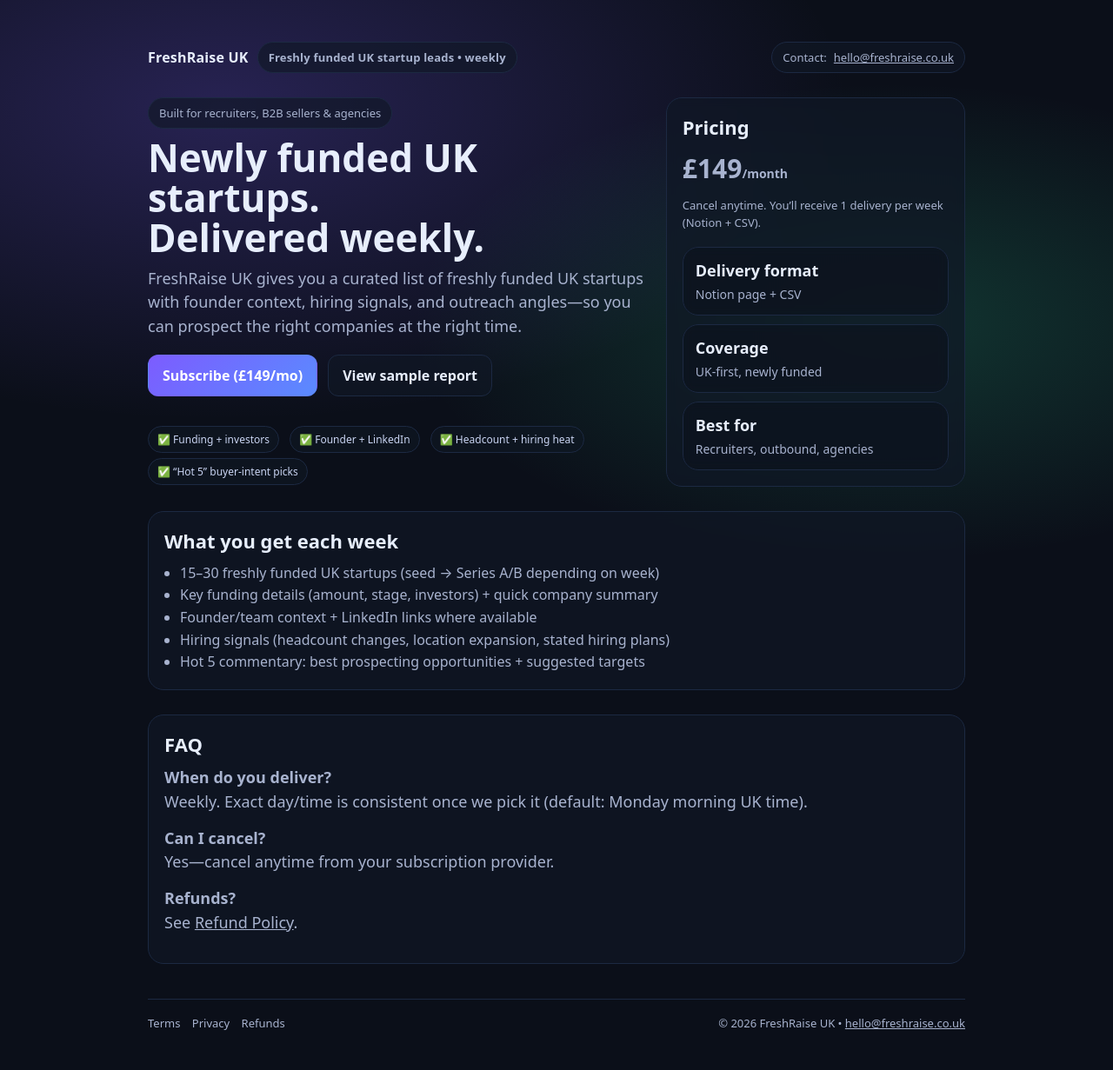
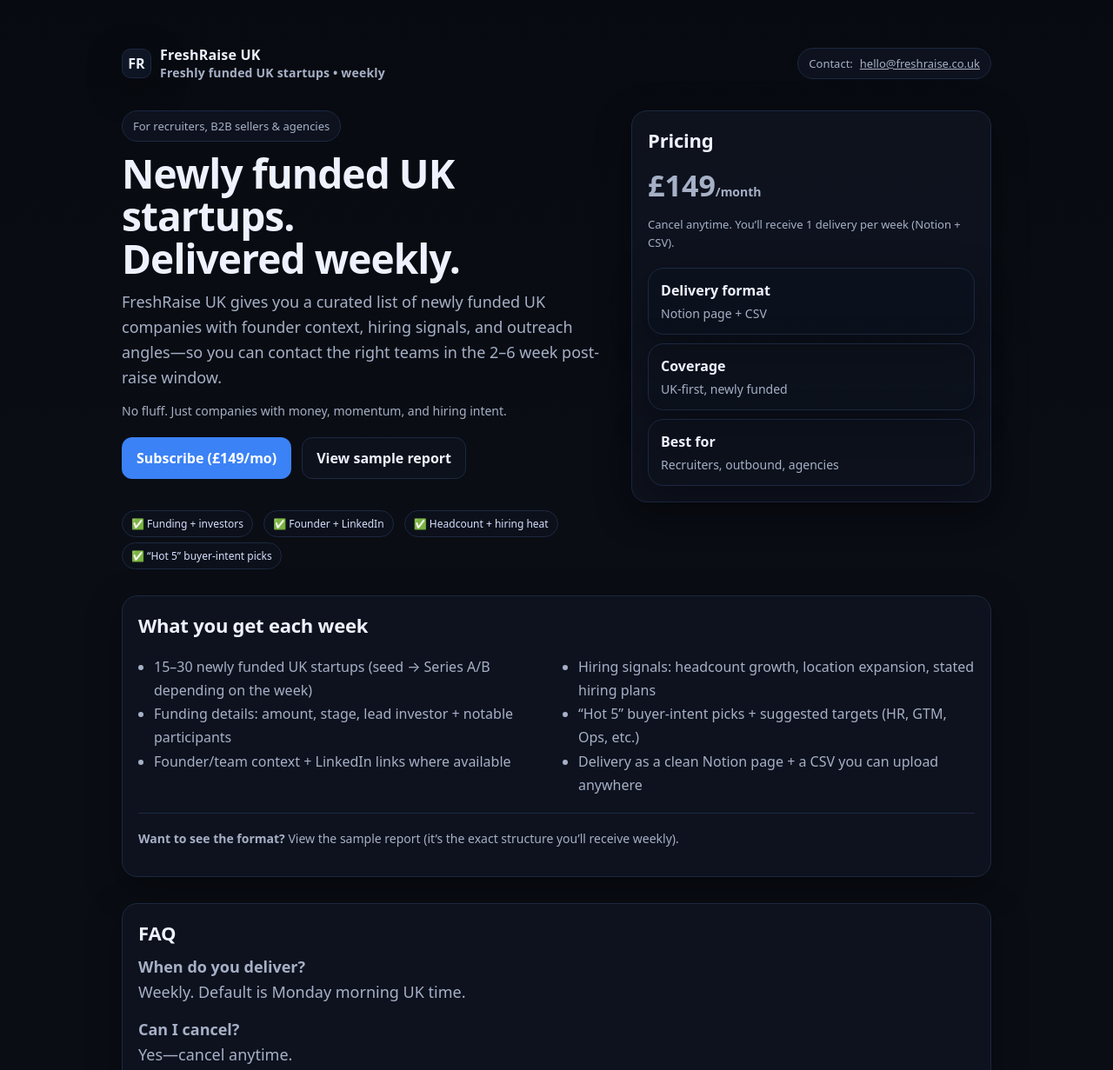
Before and after one commit to DonShelly/freshraise-site, a plain HTML site: page freshraise-site/index.html in a window 1280 px wide. Shown: the top 1231 px of the page at 87% size. Drawn offline with Linux system fonts and the light colour scheme.

Commit message:
Improve landing page styling + structure to feel less generic

```diff
--- a/freshraise-site/index.html
+++ b/freshraise-site/index.html
@@ -6,51 +6,65 @@
   <title>FreshRaise UK — Freshly funded UK startup leads</title>
   <meta name="description" content="FreshRaise UK delivers a weekly list of freshly funded UK startups with hiring signals and outreach angles. £149/month." />
   <style>
-    :root{--bg:#0b0f19;--card:#101826;--text:#e7eefc;--muted:#a8b3cf;--accent:#7c5cff;--accent2:#2ee59d;--line:#1c2942;}
+    :root{--bg:#0a0d14;--card:#0f1522;--text:#eef2ff;--muted:#a6b0c6;--accent:#3b82f6;--line:#1c2942;--shadow:0 12px 40px rgba(0,0,0,.35);}
     *{box-sizing:border-box}
-    body{margin:0;font-family:ui-sans-serif,system-ui,-apple-system,Segoe UI,Roboto,Helvetica,Arial; background:radial-gradient(1200px 600px at 20% 10%, rgba(124,92,255,.25), transparent 60%),radial-gradient(1000px 500px at 80% 30%, rgba(46,229,157,.18), transparent 55%), var(--bg); color:var(--text);}
+    body{margin:0;font-family:ui-sans-serif,system-ui,-apple-system,Segoe UI,Roboto,Helvetica,Arial; background:linear-gradient(180deg,#070a10 0%, #0a0d14 35%, #0a0d14 100%); color:var(--text);}
     a{color:inherit}
-    .wrap{max-width:980px;margin:0 auto;padding:48px 20px}
-    .nav{display:flex;justify-content:space-between;align-items:center;gap:16px;margin-bottom:28px}
-    .brand{display:flex;align-items:center;gap:10px;font-weight:700;letter-spacing:.2px}
-    .pill{display:inline-flex;gap:8px;align-items:center;border:1px solid var(--line);background:rgba(16,24,38,.65);padding:8px 12px;border-radius:999px;color:var(--muted);font-size:13px}
-    .hero{display:grid;grid-template-columns:1.25fr .75fr;gap:22px;align-items:start;margin-top:18px}
-    @media (max-width: 860px){.hero{grid-template-columns:1fr}}
-    h1{font-size:44px;line-height:1.05;margin:10px 0 10px}
-    p{color:var(--muted);font-size:18px;line-height:1.55;margin:0 0 14px}
-    .card{border:1px solid var(--line);background:rgba(16,24,38,.7);backdrop-filter: blur(6px); border-radius:18px;padding:18px}
+    .wrap{max-width:1040px;margin:0 auto;padding:52px 20px}
+    .nav{display:flex;justify-content:space-between;align-items:center;gap:16px;margin-bottom:34px}
+    .brand{display:flex;align-items:center;gap:10px;font-weight:800;letter-spacing:.2px}
+    .logo{width:34px;height:34px;border-radius:10px;background:linear-gradient(135deg,#111827,#0b1220);border:1px solid var(--line);display:grid;place-items:center;box-shadow:var(--shadow)}
+    .pill{display:inline-flex;gap:8px;align-items:center;border:1px solid var(--line);background:rgba(15,21,34,.8);padding:8px 12px;border-radius:999px;color:var(--muted);font-size:13px}
+    .hero{display:grid;grid-template-columns:1.15fr .85fr;gap:26px;align-items:start;margin-top:18px}
+    @media (max-width: 920px){.hero{grid-template-columns:1fr}}
+    h1{font-size:46px;line-height:1.06;margin:12px 0 12px;letter-spacing:-.02em}
+    p{color:var(--muted);font-size:18px;line-height:1.6;margin:0 0 14px}
+    .card{border:1px solid var(--line);background:rgba(15,21,34,.75);border-radius:18px;padding:18px;box-shadow:var(--shadow)}
     .cta{display:flex;flex-wrap:wrap;gap:12px;margin-top:18px}
-    .btn{display:inline-flex;align-items:center;justify-content:center;gap:10px;border-radius:12px;padding:12px 16px;border:1px solid transparent;font-weight:650;text-decoration:none}
-    .btn.primary{background:linear-gradient(135deg,var(--accent),#5a8bff);color:white}
-    .btn.secondary{border-color:var(--line);background:rgba(16,24,38,.65);color:var(--text)}
+    .btn{display:inline-flex;align-items:center;justify-content:center;gap:10px;border-radius:12px;padding:12px 16px;border:1px solid transparent;font-weight:750;text-decoration:none}
+    .btn.primary{background:var(--accent);color:white}
+    .btn.primary:hover{filter:brightness(1.05)}
+    .btn.secondary{border-color:var(--line);background:rgba(15,21,34,.55);color:var(--text)}
+    .btn.secondary:hover{background:rgba(15,21,34,.8)}
     .grid{display:grid;grid-template-columns:repeat(3,1fr);gap:14px;margin-top:18px}
-    @media (max-width: 860px){.grid{grid-template-columns:1fr}}
+    @media (max-width: 920px){.grid{grid-template-columns:1fr}}
     .kpi{display:flex;flex-direction:column;gap:6px}
-    .kpi b{font-size:18px}
+    .kpi b{font-size:16px}
     .kpi span{color:var(--muted);font-size:14px}
-    .section{margin-top:28px}
-    h2{font-size:22px;margin:0 0 10px}
-    ul{margin:10px 0 0;padding-left:18px;color:var(--muted);line-height:1.6}
-    .price{font-size:30px;font-weight:800;margin:0}
+    .section{margin-top:30px}
+    h2{font-size:22px;margin:0 0 10px;letter-spacing:-.01em}
+    ul{margin:10px 0 0;padding-left:18px;color:var(--muted);line-height:1.7}
+    .price{font-size:34px;font-weight:900;margin:0}
     .small{font-size:13px;color:var(--muted);margin-top:8px}
-    .footer{margin-top:40px;padding-top:18px;border-top:1px solid var(--line);display:flex;flex-wrap:wrap;gap:10px;justify-content:space-between;color:var(--muted);font-size:13px}
+    .footer{margin-top:44px;padding-top:18px;border-top:1px solid var(--line);display:flex;flex-wrap:wrap;gap:10px;justify-content:space-between;color:var(--muted);font-size:13px}
     .links a{color:var(--muted);text-decoration:none;margin-right:10px}
     .links a:hover{color:var(--text)}
-    .tag{display:inline-block;font-size:12px;color:#c9d4f2;border:1px solid var(--line);padding:6px 10px;border-radius:999px;margin:6px 8px 0 0;background:rgba(16,24,38,.55)}
+    .tag{display:inline-block;font-size:12px;color:#d7dfff;border:1px solid var(--line);padding:6px 10px;border-radius:999px;margin:6px 8px 0 0;background:rgba(15,21,34,.45)}
+    .subtle{color:var(--muted);font-size:14px}
+    .hr{height:1px;background:var(--line);margin:18px 0}
+    .twoCol{display:grid;grid-template-columns:1fr 1fr;gap:14px}
+    @media (max-width: 920px){.twoCol{grid-template-columns:1fr}}
   </style>
 </head>
 <body>
   <div class="wrap">
     <div class="nav">
-      <div class="brand">FreshRaise UK <span class="pill">Freshly funded UK startup leads • weekly</span></div>
+      <div class="brand">
+        <div class="logo" aria-hidden="true">FR</div>
+        <div>
+          <div>FreshRaise UK</div>
+          <div class="subtle">Freshly funded UK startups • weekly</div>
+        </div>
+      </div>
       <div class="pill">Contact: <a href="mailto:hello@freshraise.co.uk">hello@freshraise.co.uk</a></div>
     </div>
 
     <div class="hero">
       <div>
-        <div class="pill">Built for recruiters, B2B sellers & agencies</div>
+        <div class="pill">For recruiters, B2B sellers & agencies</div>
         <h1>Newly funded UK startups.<br/>Delivered weekly.</h1>
-        <p>FreshRaise UK gives you a curated list of freshly funded UK startups with founder context, hiring signals, and outreach angles—so you can prospect the right companies at the right time.</p>
+        <p>FreshRaise UK gives you a curated list of newly funded UK companies with founder context, hiring signals, and outreach angles—so you can contact the right teams in the 2–6 week post-raise window.</p>
+        <p class="subtle">No fluff. Just companies with money, momentum, and hiring intent.</p>
 
         <div class="cta">
           <a class="btn primary" href="https://buy.stripe.com/test_aFabJ107Y7R5er3aVdcwg00" id="subscribe">Subscribe (£149/mo)</a>
@@ -85,20 +99,31 @@
 
     <div class="section card">
       <h2>What you get each week</h2>
-      <ul>
-        <li>15–30 freshly funded UK startups (seed → Series A/B depending on week)</li>
-        <li>Key funding details (amount, stage, investors) + quick company summary</li>
-        <li>Founder/team context + LinkedIn links where available</li>
-        <li>Hiring signals (headcount changes, location expansion, stated hiring plans)</li>
-        <li>Hot 5 commentary: best prospecting opportunities + suggested targets</li>
-      </ul>
+      <div class="twoCol">
+        <div>
+          <ul>
+            <li>15–30 newly funded UK startups (seed → Series A/B depending on the week)</li>
+            <li>Funding details: amount, stage, lead investor + notable participants</li>
+            <li>Founder/team context + LinkedIn links where available</li>
+          </ul>
+        </div>
+        <div>
+          <ul>
+            <li>Hiring signals: headcount growth, location expansion, stated hiring plans</li>
+            <li>“Hot 5” buyer-intent picks + suggested targets (HR, GTM, Ops, etc.)</li>
+            <li>Delivery as a clean Notion page + a CSV you can upload anywhere</li>
+          </ul>
+        </div>
+      </div>
+      <div class="hr"></div>
+      <p class="subtle"><b>Want to see the format?</b> View the sample report (it’s the exact structure you’ll receive weekly).</p>
     </div>
 
     <div class="section card">
       <h2>FAQ</h2>
-      <p><b>When do you deliver?</b><br/>Weekly. Exact day/time is consistent once we pick it (default: Monday morning UK time).</p>
-      <p><b>Can I cancel?</b><br/>Yes—cancel anytime from your subscription provider.</p>
-      <p><b>Refunds?</b><br/>See <a href="refunds.html">Refund Policy</a>.</p>
+      <p><b>When do you deliver?</b><br/>Weekly. Default is Monday morning UK time.</p>
+      <p><b>Can I cancel?</b><br/>Yes—cancel anytime.</p>
+      <p><b>Refunds?</b><br/>If something goes wrong (billing issue or missing delivery), email us within 7 days and we’ll make it right. See <a href="refunds.html">Refund Policy</a>.</p>
     </div>
 
     <div class="footer">
```
